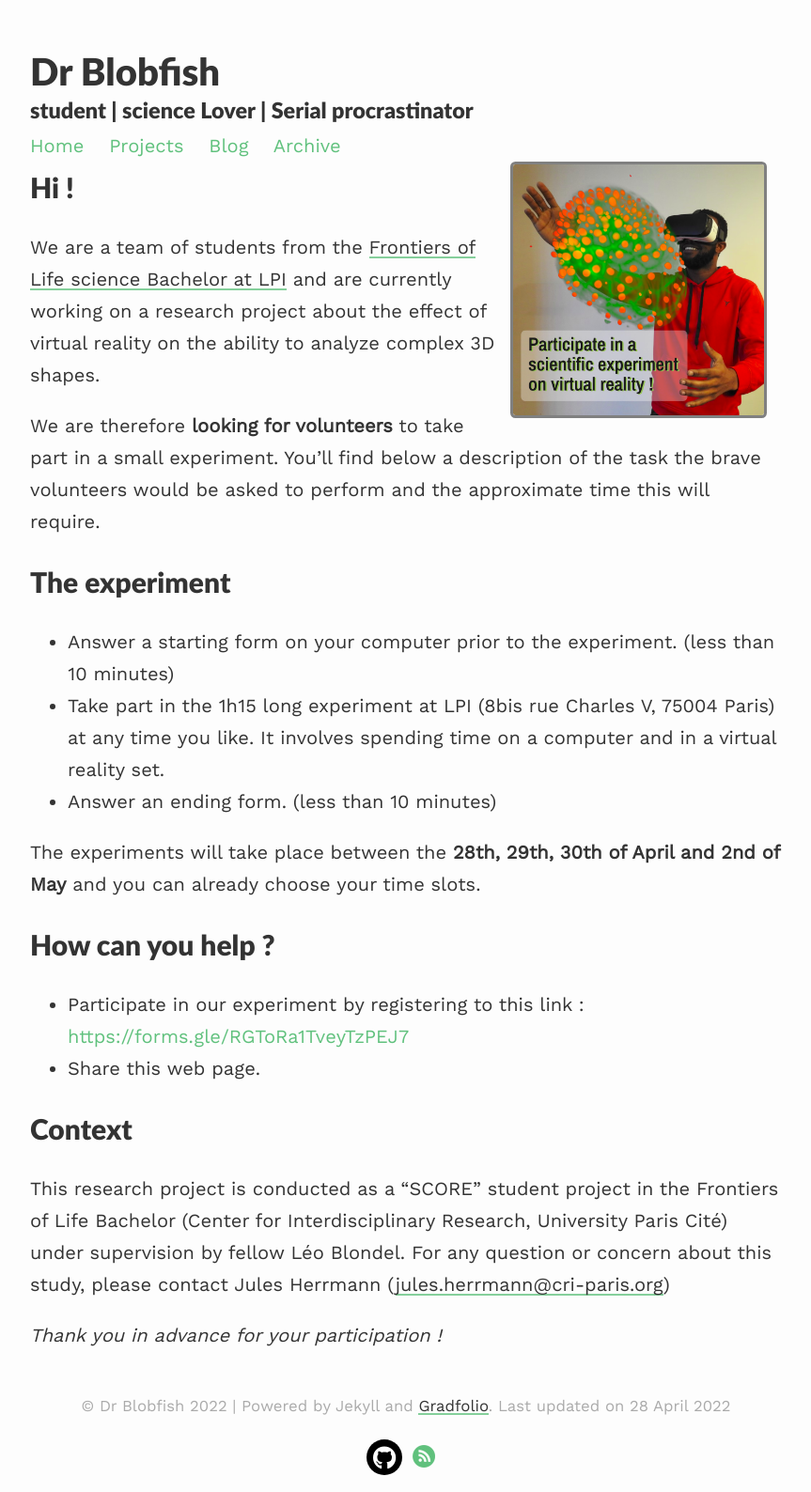
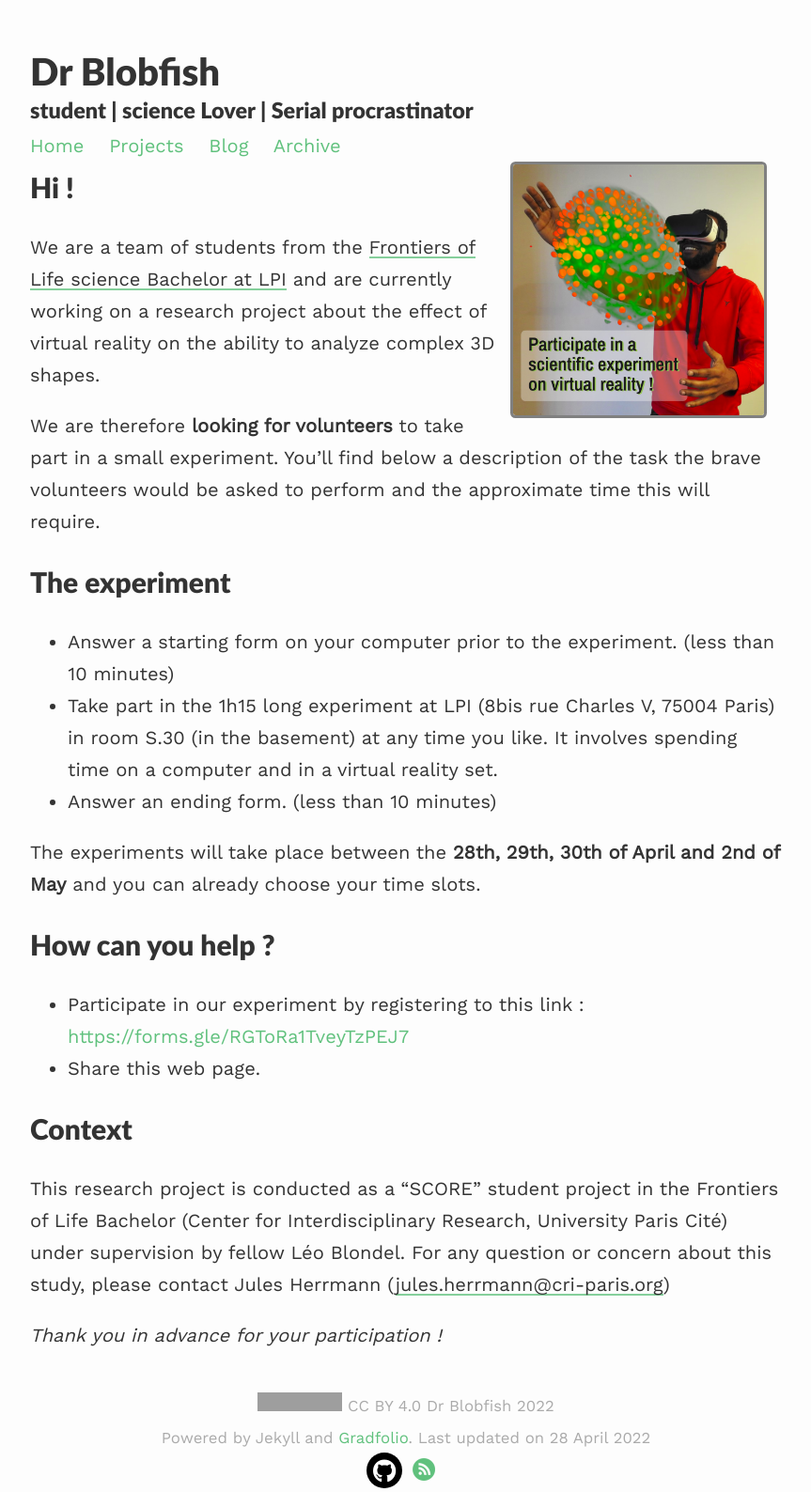
Before and after one commit to drblobfish/drblobfish.github.io, a Jekyll site: the page built from _posts/2022-04-10-experiment-VR-eng.md, in a window 1280 px wide. Shown: the whole page at 94% size, without its empty margins (208-1071 px from the left). Built offline with Jekyll 4.4.1, drawn with Linux system fonts in a browser that asks for light colours; nearby versions of some CDN libraries; grey boxes are pictures that could not be loaded.

Commit message:
added room to post on vr experiment

```diff
--- a/_includes/social-footer.html
+++ b/_includes/social-footer.html
@@ -65,8 +65,7 @@ target="_blank">
 <a title="RSS"
 class="social-button"
 href="https://drblobfish.github.io/feed.xml" target="_blank">
- <img class="far " src="https://drblobfish.github.io/assets/images/rss.png"
- style="vertical-align: -0.04em;">
+ <img class="far " src="https://drblobfish.github.io/assets/images/rss.png" style="vertical-align: -0.04em;">
 </a>
 
 </div>
--- a/_layouts/default.html
+++ b/_layouts/default.html
@@ -36,13 +36,19 @@
         </main>
 
         <footer>
-          <p class="copy">
-            <small> &copy; {{site.title}} {{ site.time | date: '%Y' }}
-                    | Powered by Jekyll and
+          <div class="copy">
+            <small>
+                    <a rel="license" href="http://creativecommons.org/licenses/by/4.0/">
+                        <img alt="Licence Creative Commons" style="border-width:0" src="https://i.creativecommons.org/l/by/4.0/80x15.png" />
+                    </a>
+                    CC BY 4.0
+                    {{site.title}} {{ site.time | date: '%Y' }}
+                    <br />
+                    Powered by Jekyll and
                     <a target="_blank" href="https://github.com/jitinnair1/gradfolio/">Gradfolio</a>.
                     Last updated on {{ site.time | date_to_long_string }}
             </small>
-          </p>
+          </div>
 
         {% include social-footer.html %}
 
--- a/_posts/2022-04-10-experiment-VR-eng.md
+++ b/_posts/2022-04-10-experiment-VR-eng.md
@@ -17,7 +17,7 @@ We are therefore **looking for volunteers** to take part in a small experiment.
 # The experiment
 
 - Answer a starting form on your computer prior to the experiment. (less than 10 minutes)
-- Take part in the 1h15 long experiment at LPI (8bis rue Charles V, 75004 Paris) at any time you like. It involves spending time on a computer and in a virtual reality set.
+- Take part in the 1h15 long experiment at LPI (8bis rue Charles V, 75004 Paris) in room S.30 (in the basement) at any time you like. It involves spending time on a computer and in a virtual reality set.
 - Answer an ending form. (less than 10 minutes)
 
 The experiments will take place between the **28th, 29th, 30th of April and 2nd of May** and you can already choose your time slots.
```
Also changed, not shown: _posts/2022-04-10-experiment-VR-fra.md (+1 -1 lines).
